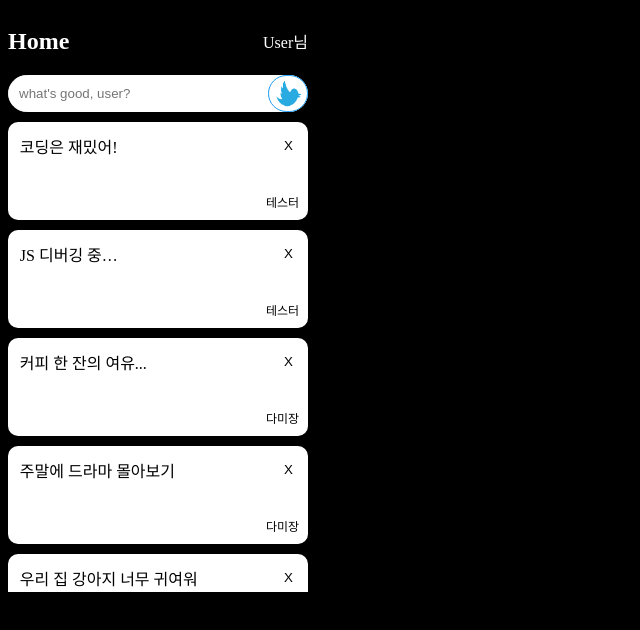
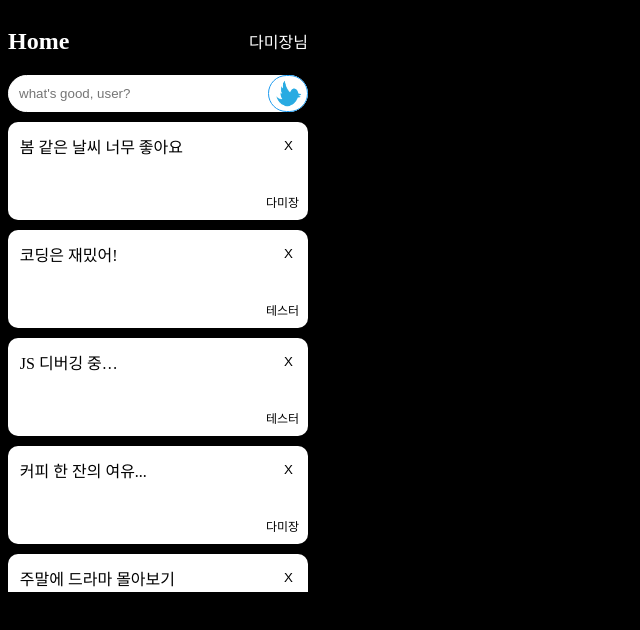
Before and after one commit to heopath/clone-x-frontend-sample, a Vue app: page /main in a window 1280 px wide. Shown: the top 630 px of the page, without its empty margins (0-640 px from the left). Built offline with nearby package versions, Linux system fonts and the light colour scheme.

Commit message:
#3 Pinia User, Feed Data Store

```diff
--- a/src/components/FeedList.vue
+++ b/src/components/FeedList.vue
@@ -1,7 +1,7 @@
 <template>
   <div class="feed-list-container">
-    <div v-if="initFeedData.length > 0">
-      <feedItem v-for="feed in initFeedData" :key="feed.id" :feed="feed"/>
+    <div v-if="feedStore.feedData.length > 0">
+      <feedItem v-for="feed in feedStore.feedData" :key="feed.id" :feed="feed"/>
     </div>
     <div v-else>
       <div>피드가 없습니다.</div>
@@ -11,93 +11,20 @@
 
 <script>
 import FeedItem from "./FeedItem.vue"
-
-const testData = [
-    {
-        id: 11,
-        content: "코딩은 재밌어!",
-        user: {
-            id: 12,
-            name: "테스터"
-        }
-    },
-    {
-        id: 10,
-        content: "JS 디버깅 중…",
-        user: {
-            id: 12,
-            name: "테스터"
-        }
-    },
-    {
-        id: 9,
-        content: "커피 한 잔의 여유...",
-        user: {
-            id: 13,
-            name: "다미장"
-        }
-    },
-    {
-        id: 6,
-        content: "주말에 드라마 몰아보기",
-        user: {
-            id: 13,
-            name: "다미장"
-        }
-    },
-    {
-        id: 5,
-        content: "우리 집 강아지 너무 귀여워",
-        user: {
-            id: 13,
-            name: "다미장"
-        }
-    },
-    {
-        id: 4,
-        content: "2025년에는 꼭 운동한다!",
-        user: {
-            id: 11,
-            name: "user"
-        }
-    },
-    {
-        id: 3,
-        content: "디버깅만 몇 시간째…",
-        user: {
-            id: 11,
-            name: "user"
-        }
-    },
-    {
-        id: 2,
-        content: "아침 커피로 하루 시작",
-        user: {
-            id: 11,
-            name: "user"
-        }
-    },
-    {
-        id: 1,
-        content: "오늘도 멋진 하루 되세요!",
-        user: {
-            id: 11,
-            name: "user"
-        }
-    }
-]
+import { useFeedStore } from '@/store/feed';
 export default {
     name: "FeedList",
     data() {
       return {
-        initFeedData: []
+        feedStore: useFeedStore()
       }
     },
     components: { FeedItem },
     created() {
-      this.initFeedData = testData
+        this.feedStore.getFeedData()
     }
 }
+
 </script>
 
 <style scoped>
--- /dev/null
+++ b/src/store/feed.js
@@ -0,0 +1,105 @@
+import { defineStore } from "pinia";
+
+const testData = [
+ {
+    id: 12,
+    content: "봄 같은 날씨 너무 좋아요",
+    created_at: "2025-01-11T07:41:56.000Z",
+    user: {
+      id: 13,
+      name: "다미장",
+    },
+  },
+  {
+    id: 11,
+    content: "코딩은 재밌어!",
+    created_at: "2025-01-10T09:30:00.000Z",
+    user: {
+      id: 12,
+      name: "테스터",
+    },
+  },
+  {
+    id: 10,
+    content: "JS 디버깅 중…",
+    created_at: "2025-01-09T10:10:00.000Z",
+    user: {
+      id: 12,
+      name: "테스터",
+    },
+  },
+  {
+    id: 9,
+    content: "커피 한 잔의 여유...",
+    created_at: "2025-01-08T08:20:00.000Z",
+    user: {
+      id: 13,
+      name: "다미장",
+    },
+  },
+  {
+    id: 6,
+    content: "주말에 드라마 몰아보기",
+    created_at: "2025-01-07T14:00:00.000Z",
+    user: {
+      id: 13,
+      name: "다미장",
+    },
+  },
+  {
+    id: 5,
+    content: "우리 집 강아지 너무 귀여워",
+    created_at: "2025-01-06T13:00:00.000Z",
+    user: {
+      id: 13,
+      name: "다미장",
+    },
+  },
+  {
+    id: 4,
+    content: "2025년에는 꼭 운동한다!",
+    created_at: "2025-01-05T07:00:00.000Z",
+    user: {
+      id: 11,
+      name: "user",
+    },
+  },
+  {
+    id: 3,
+    content: "디버깅만 몇 시간째…",
+    created_at: "2025-01-04T11:00:00.000Z",
+    user: {
+      id: 11,
+      name: "user",
+    },
+  },
+  {
+    id: 2,
+    content: "아침 커피로 하루 시작",
+    created_at: "2025-01-03T09:00:00.000Z",
+    user: {
+      id: 11,
+      name: "user",
+    },
+  },
+  {
+    id: 1,
+    content: "오늘도 멋진 하루 되세요!",
+    created_at: "2025-01-02T08:00:00.000Z",
+    user: {
+      id: 11,
+      name: "user",
+    },
+  },
+];
+
+export const useFeedStore = defineStore("feedStore", {
+  state: () => ({
+    feedData: [],
+  }),
+  actions: {
+    getFeedData() {
+      this.feedData = testData;
+    },
+  },
+});
--- /dev/null
+++ b/src/store/user.js
@@ -0,0 +1,13 @@
+import { defineStore } from "pinia";
+
+export const useUserStore = defineStore("userStore", {
+  state: () => ({
+    name: "다미장",
+    id: 13,
+    email: "dm@dm.com",
+  }),
+
+  getters: {
+    placeholder: (state) => state.name,
+  },
+});
--- a/src/views/MainPage.vue
+++ b/src/views/MainPage.vue
@@ -2,76 +2,27 @@
   <div>
     <div class="title-container">
       <h2>Home</h2>
-      <div>User님</div>
+      <div>{{ userStore.placeholder }}님</div>
     </div>
+
     <TweetBar />
-    <FeedList :feeds="feeds" />
+    <FeedList />
   </div>
 </template>
 
 <script>
-import TweetBar from '@/components/TweetBar.vue';
-import FeedList from '@/components/FeedList.vue';
-
-const testData = [
-  {
-    id: 11,
-    content: "코딩은 재밌어!",
-    user: { id: 12, name: "테스터" },
-  },
-  {
-    id: 10,
-    content: "JS 디버깅 중…",
-    user: { id: 12, name: "테스터" },
-  },
-  {
-    id: 9,
-    content: "커피 한 잔의 여유...",
-    user: { id: 13, name: "다미장" },
-  },
-  {
-    id: 6,
-    content: "주말에 드라마 몰아보기",
-    user: { id: 13, name: "다미장" },
-  },
-  {
-    id: 5,
-    content: "우리 집 강아지 너무 귀여워",
-    user: { id: 13, name: "다미장" },
-  },
-  {
-    id: 4,
-    content: "2025년에는 꼭 운동한다!",
-    user: { id: 11, name: "user" },
-  },
-  {
-    id: 3,
-    content: "디버깅만 몇 시간째…",
-    user: { id: 11, name: "user" },
-  },
-  {
-    id: 2,
-    content: "아침 커피로 하루 시작",
-    user: { id: 11, name: "user" },
-  },
-  {
-    id: 1,
-    content: "오늘도 멋진 하루 되세요!",
-    user: { id: 11, name: "user" },
-  },
-];
+import TweetBar from "@/components/TweetBar.vue";
+import FeedList from "@/components/FeedList.vue";
+import { useUserStore } from "@/store/user";
 
 export default {
   name: "MainPage",
   components: { TweetBar, FeedList },
   data() {
     return {
-            feeds: [],
+      userStore: useUserStore(),
     };
   },
-    created(){
-        this.feeds = testData;
-    }
 };
 </script>
 
```
Lines whose indentation alone changed are shown as unchanged.
